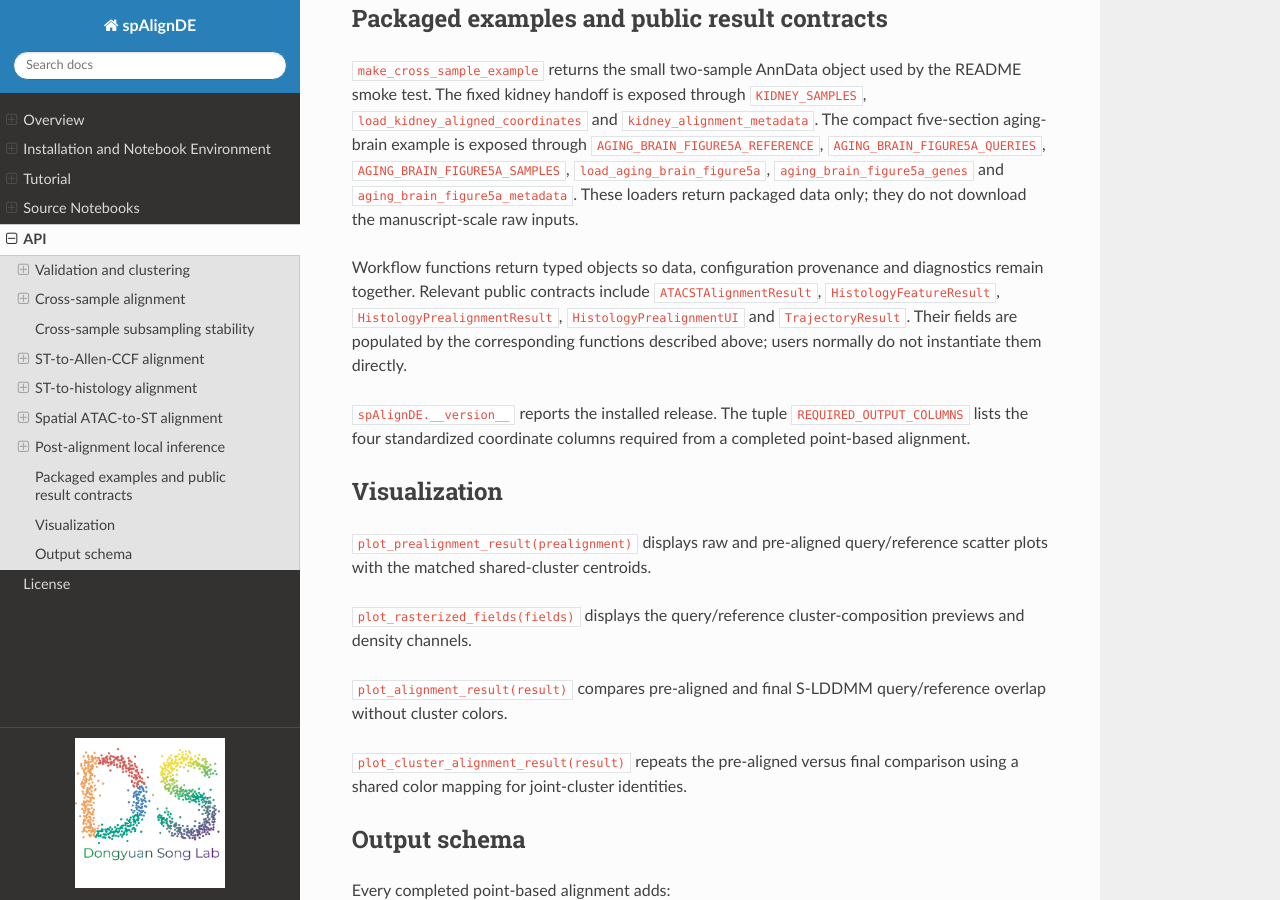
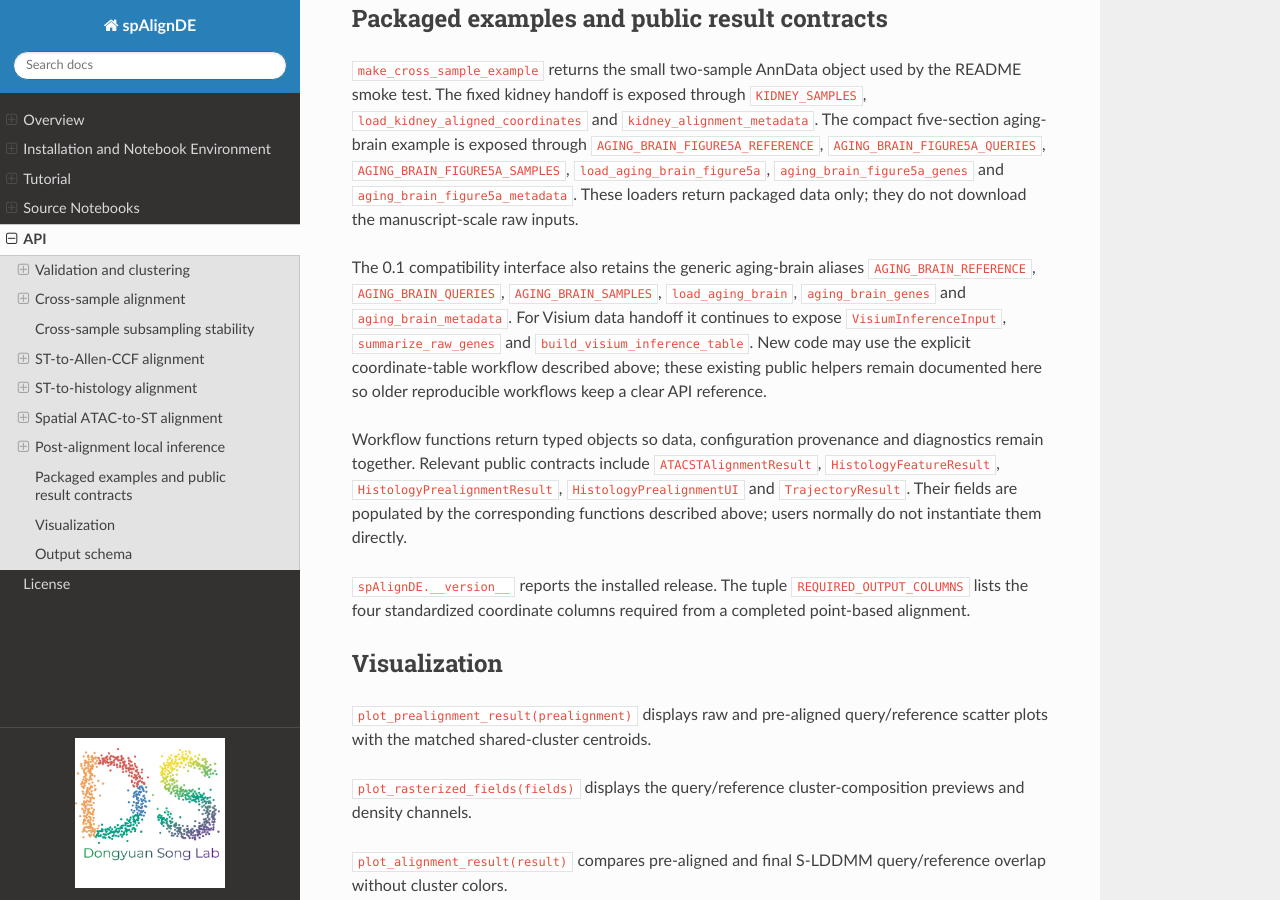
Before and after one commit to dsong-lab/spAlignDE, a Sphinx documentation site: the page built from docs/source/api.rst, in a window 1280 px wide and 900 px high, scrolled down 16569 px. Built offline with Sphinx 7.4.7 and the Read the Docs theme 3.1.0, drawn with Linux system fonts in a browser that asks for light colours; pages that are not in the unit, such as notebooks, are missing from menus.

Commit message:
Document compatibility data helpers

```diff
--- a/docs/source/api.rst
+++ b/docs/source/api.rst
@@ -910,6 +910,15 @@ is exposed through ``AGING_BRAIN_FIGURE5A_REFERENCE``,
 ``aging_brain_figure5a_metadata``. These loaders return packaged data only;
 they do not download the manuscript-scale raw inputs.
 
+The 0.1 compatibility interface also retains the generic aging-brain aliases
+``AGING_BRAIN_REFERENCE``, ``AGING_BRAIN_QUERIES``, ``AGING_BRAIN_SAMPLES``,
+``load_aging_brain``, ``aging_brain_genes`` and ``aging_brain_metadata``.
+For Visium data handoff it continues to expose ``VisiumInferenceInput``,
+``summarize_raw_genes`` and ``build_visium_inference_table``. New code may use
+the explicit coordinate-table workflow described above; these existing public
+helpers remain documented here so older reproducible workflows keep a clear
+API reference.
+
 Workflow functions return typed objects so data, configuration provenance and
 diagnostics remain together. Relevant public contracts include
 ``ATACSTAlignmentResult``, ``HistologyFeatureResult``,
```
